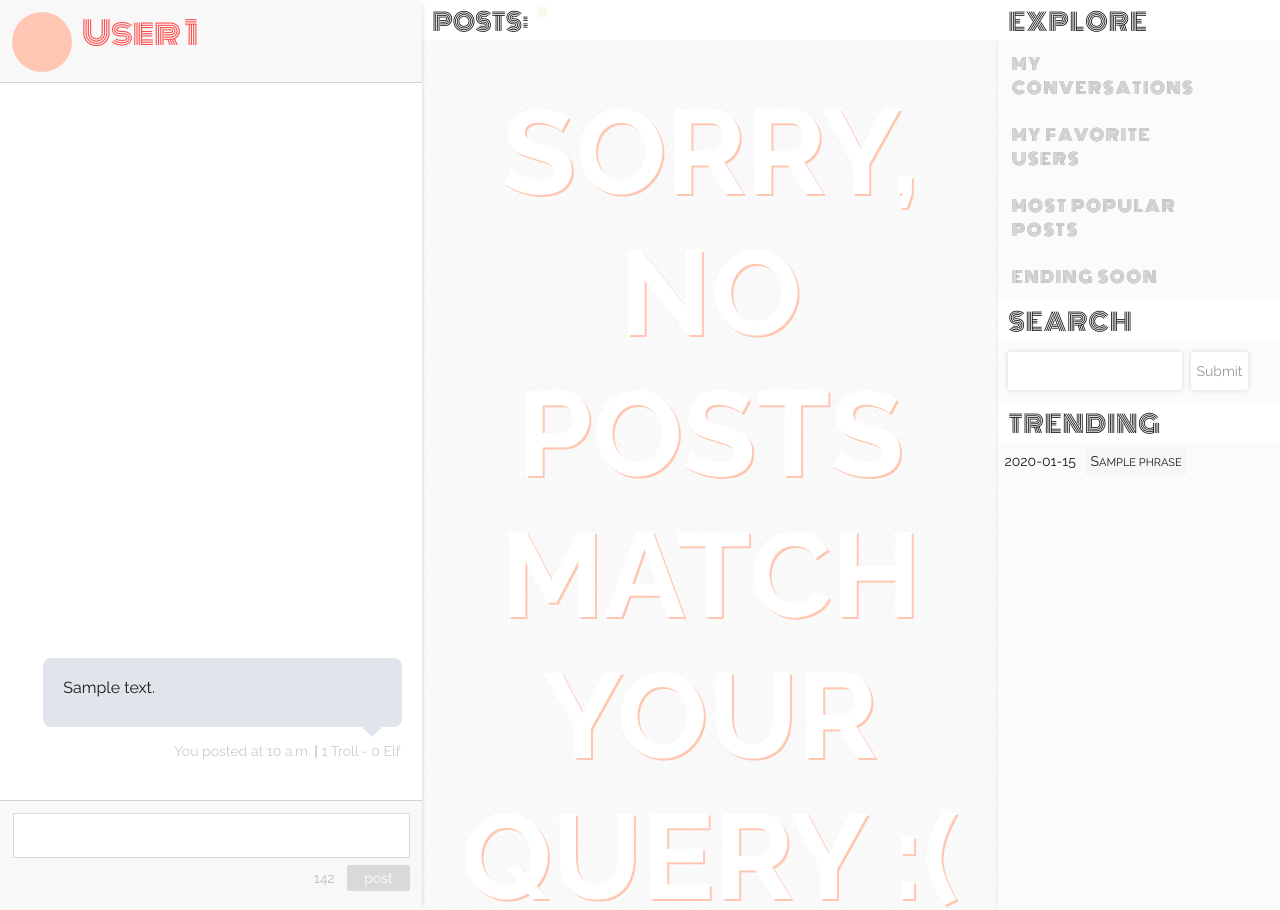
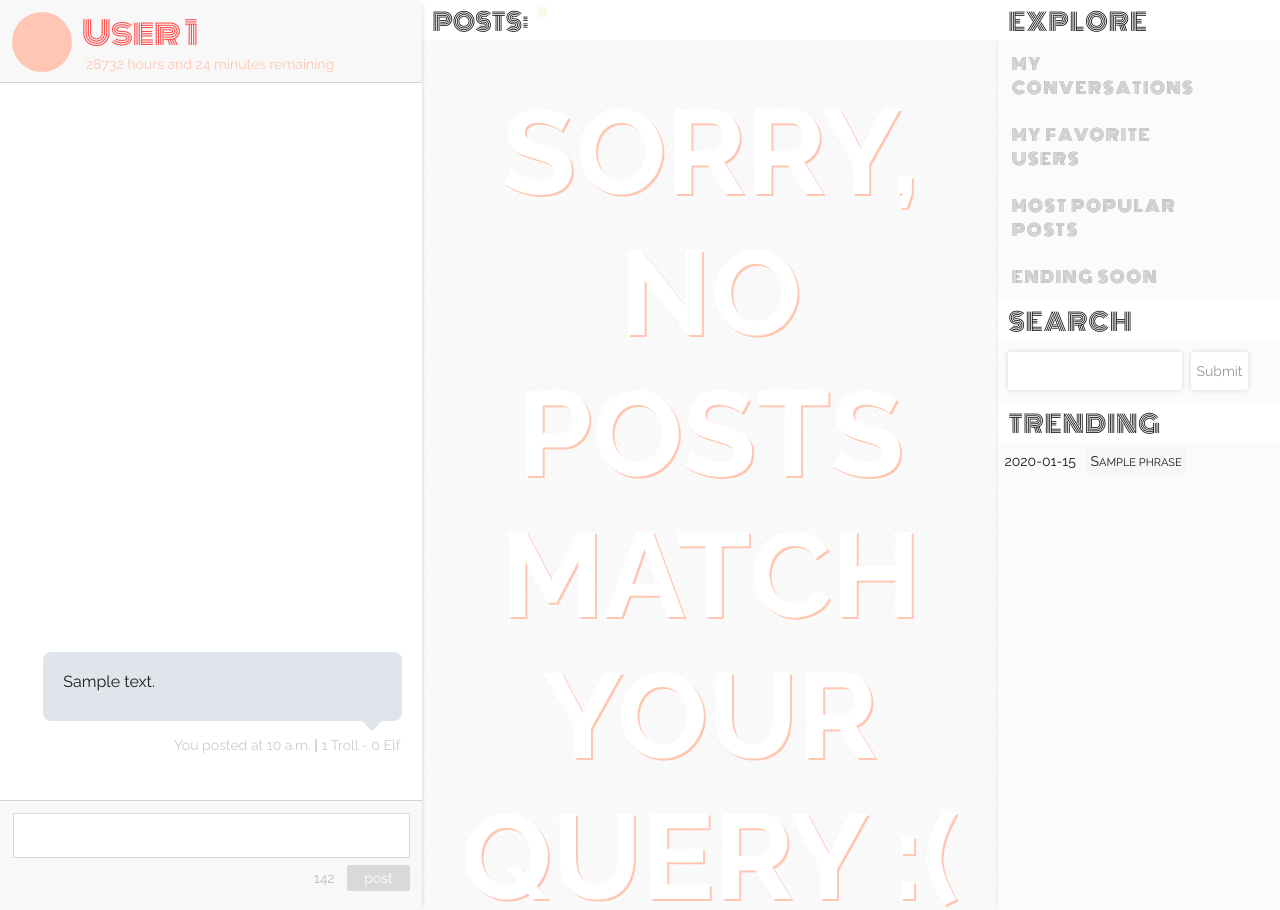
Before and after one commit to philtuskha/ditl, a Django app: template blog/templates/blog/home.html in a window 1280 px wide. Shown: the part 126-1036 px from the top of the page. Run offline with Django 3.2, Linux system fonts and the light colour scheme; a user stored in the database is signed in; tables that the repository leaves empty hold one stand-in row (values such as "Sample post"); the template is opened without the code that fills it: values that come from a table or form of the project are taken from there, most other values are stand-ins (such as "Sample title", 1, 10 or a date in 2020); some libraries are stand-ins or nearby versions.

Commit message:
re-layout part5

```diff
--- a/blog/static/js/main.js
+++ b/blog/static/js/main.js
@@ -98,47 +98,46 @@ $(document).ready(function() {
             	$(".center")[0].style.opacity = 1;
 
 
+        			function toggleHeader(el){
+						///////userview fix sizing on scroll iphones especially
+						var lastScrollTop = 0;
 
-            	$('.main-feed').on('scroll', function(event){
+						el.on('scroll', function(event){
 
-        			if($('.main-feed').scrollTop() < 30){
+							var st = $(this).scrollTop();
 
-        				if($("header").css("height") != $("header>div").css("height")+"px"){
-							$("header").css({height:$("header>div").css("height")+"px"})
-							$(".content-wrap").css({height:$(window).innerHeight()})
-							return false
-						}
+							if(st > lastScrollTop){     ///////// 0 && passed_direction <= 0
+								if(el.data("scrollD") == "down"){
+									console.log(el, $(".user-view"))
 
-        			}else{
-						if($("header").css("height") != "0px"){
-        					$("header").css({height:"0px"})
-        					$(".content-wrap").css({height:$(window).innerHeight()})
-        					return false
-        				}
-        			}
+									$("header").css({height:$("header>div").css("height")+"px"})
+									if (el.length == $(".user-view").length){
+										var cw_height = ($(window).innerHeight()-111)+"px"
+										$(".content-wrap").css({height:cw_height})
+									}
+								}
+								el.data("scrollD","up")
+							}else{
+								if(el.data("scrollD") == "up"){
+									console.log(el.data("scrollD"))
+									$("header").css({height:"0px"})
+									if (el.length == $(".user-view").length){
+										$(".content-wrap").css({height:$(window).innerHeight()-36+"px"})
+									}
+								}
+								el.data("scrollD","down")
+							}
+							lastScrollTop = st
+						});
+					}
 
-        		});
+					if($(".center").width() == $(window).width()){
+						toggleHeader($(".user-view"))
+						toggleHeader($(".main-feed"))
+					}
 
-        		$('.user-view').on('scroll', function(event){
 
-        			if($('.user-view').scrollTop() < 30){
 
-        				if($("header").css("height") != $("header>div").css("height")){
-							$("header").css({height:$("header>div").css("height")+"px"})
-							var cw_height = ($(window).innerHeight()-155)+"px"
-							$(".content-wrap").css({height:cw_height})
-							return false
-						}
-
-        			}else{
-						if($("header").css("height") != "0px"){
-        					$("header").css({height:"0px"})
-        					$(".content-wrap").css({height:$(window).innerHeight()-80+"px"})
-        					return false
-        				}
-        			}
-
-        		});
 
 
             	////stupid iphone nav bar fix cant transition an element have to use scroll to disappear
@@ -358,7 +357,7 @@ $(document).ready(function() {
 								}
 								handle.parent().css({height:"calc(100vh - 163px)"});
 								handle.css({height:"calc(100vh - 163px)"});
-							}, 0);
+							}, 30);
 
 							//attach charCount to response form
 							$("#id_text_r").on("keyup", function(){
--- a/blog/templates/blog/user_view.html
+++ b/blog/templates/blog/user_view.html
@@ -6,13 +6,12 @@
 		</svg>
 	</li><li>
 		<h3>User {{ user.id }}</h3>
-		<!-- <p><span id="time-text"></span></p> -->
-		<p id="inner-height"></p>
+		<p><span id="time-text"></span></p>
 	</li><li>
 
 	</li>
 </ul>
-<div class="user-view">
+<div class="user-view" data-scrollD>
 	 <div id="user-view-spacer"></div>
 	 <div class="user-box-container" data-thread ="{{ curr_thread.id }}">
 		 {% if curr_thread %}
```
